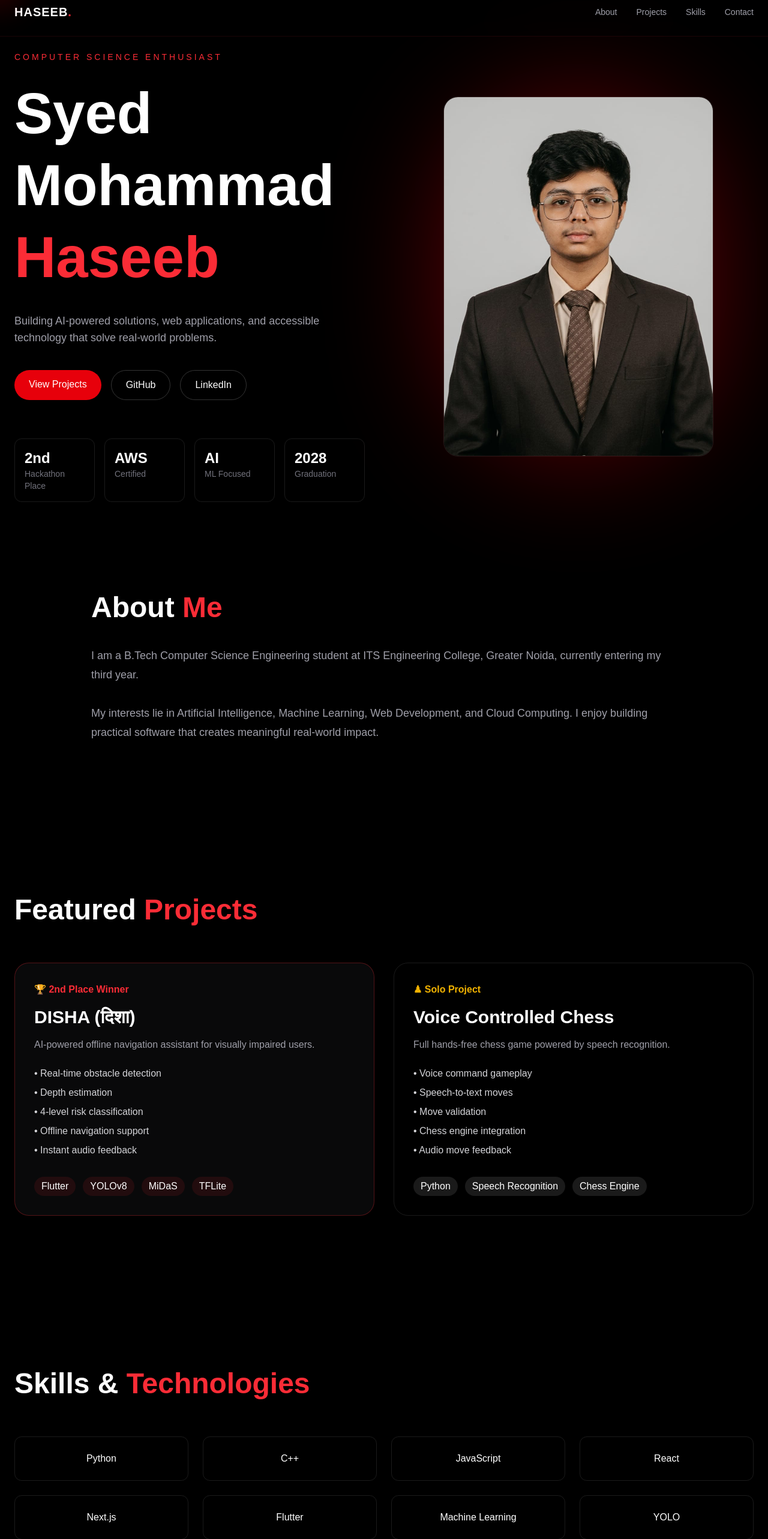
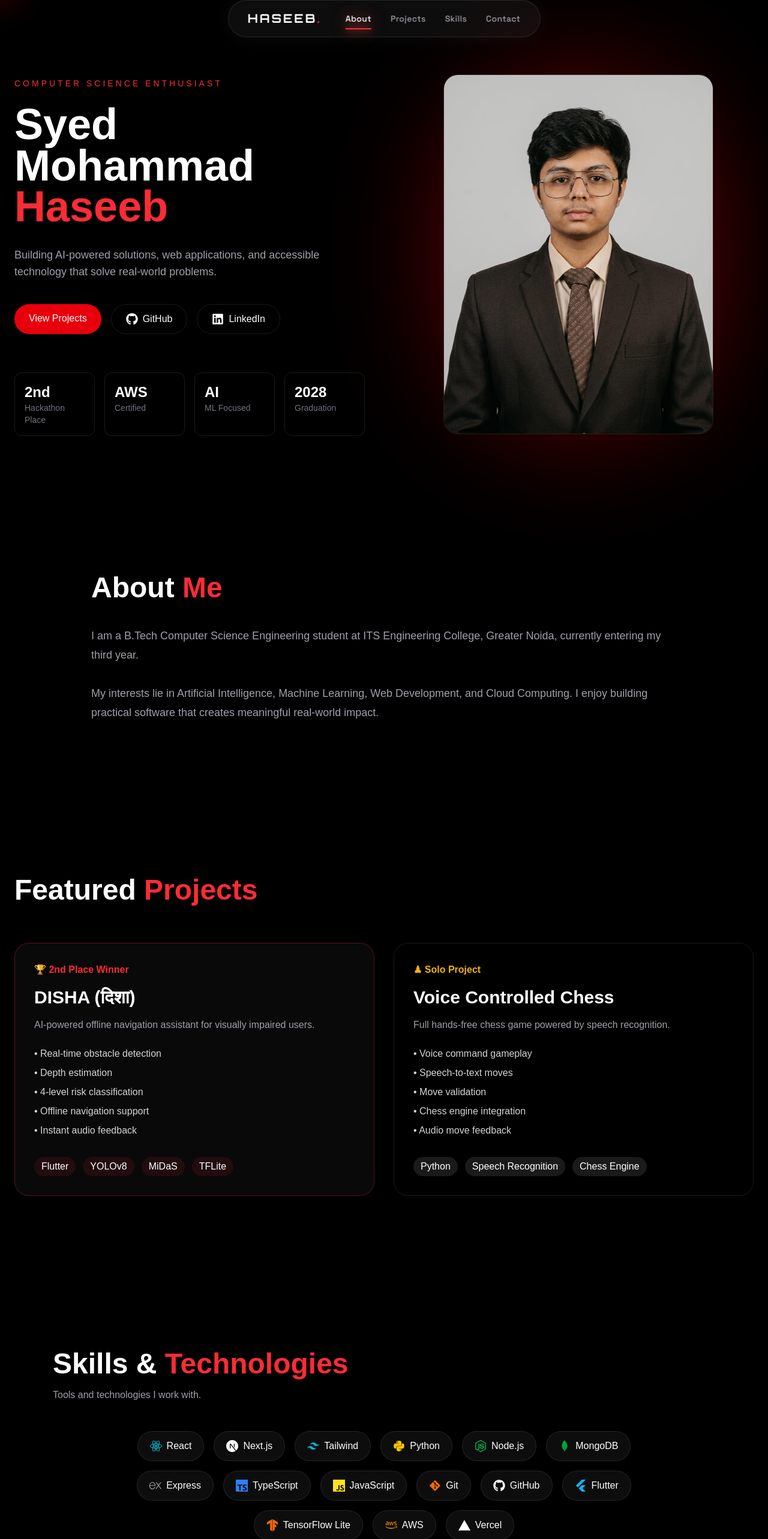
Before and after one commit to Haseeb123786/My-Portfolio-, a Next.js app: page / in a window 1280 px wide. Shown: the part 20-2586 px from the top of the page at 60% size. Built offline with nearby package versions, Linux system fonts and the light colour scheme.

Commit message:
Portfolio updates and theme support

```diff
--- a/app/layout.tsx
+++ b/app/layout.tsx
@@ -1,10 +1,16 @@
 import type { Metadata } from "next";
 import { Geist, Geist_Mono } from "next/font/google";
+import { Orbitron } from "next/font/google";
 import "./globals.css";
+import { Providers } from "./providers";
 
 const geistSans = Geist({
   variable: "--font-geist-sans",
   subsets: ["latin"],
+});
+const orbitron = Orbitron({
+  subsets: ["latin"],
+  weight: ["700"],
 });
 
 const geistMono = Geist_Mono({
@@ -13,8 +19,8 @@ const geistMono = Geist_Mono({
 });
 
 export const metadata: Metadata = {
-  title: "Create Next App",
-  description: "Generated by create next app",
+  title: "Haseeb's Portfolio",
+  description: "Created by Syed Mohammad Haseeb",
 };
 
 export default function RootLayout({
@@ -27,7 +33,9 @@ export default function RootLayout({
       lang="en"
       className={`${geistSans.variable} ${geistMono.variable} h-full antialiased`}
     >
-      <body className="min-h-full flex flex-col">{children}</body>
+      <body className="min-h-full flex flex-col">
+        <Providers>{children}</Providers>
+      </body>
     </html>
   );
 }
--- a/app/page.tsx
+++ b/app/page.tsx
@@ -1,3 +1,27 @@
+"use client";
+
+import { useTheme } from "next-themes";
+import { FaMoon, FaSun } from "react-icons/fa";
+import { FaGitAlt } from "react-icons/fa";
+import { FaCalendarAlt } from "react-icons/fa";
+import { Orbitron } from "next/font/google";
+import { Space_Grotesk } from "next/font/google";
+
+import {
+  SiNodedotjs,
+  SiMongodb,
+  SiExpress,
+  SiTypescript,
+  SiJavascript,
+  SiVercel,
+} from "react-icons/si";
+import { SiFlutter, SiGit } from "react-icons/si";
+
+import { FaReact, FaPython, FaAws } from "react-icons/fa";
+
+import { SiNextdotjs, SiTailwindcss, SiTensorflow } from "react-icons/si";
+import { motion } from "framer-motion";
+import React, { useEffect, useState } from "react";
 import Image from "next/image";
 import { FaGithub, FaLinkedin, FaEnvelope, FaInstagram } from "react-icons/fa";
 
@@ -5,10 +29,40 @@ import { FaXTwitter } from "react-icons/fa6";
 
 import Link from "next/link";
 import CursorGlow from "@/components/CursorGlow";
+const orbitron = Orbitron({
+  subsets: ["latin"],
+  weight: ["700"],
+});
+const spaceGrotesk = Space_Grotesk({
+  subsets: ["latin"],
+  weight: ["500", "600"],
+});
+export default function Home() {
+  const [activeSection, setActiveSection] = useState("about");
+  const { theme, setTheme } = useTheme();
 
-export default function Home() {
+  useEffect(() => {
+    const sections = document.querySelectorAll("section[id]");
+
+    const observer = new IntersectionObserver(
+      (entries) => {
+        entries.forEach((entry) => {
+          if (entry.isIntersecting) {
+            setActiveSection(entry.target.id);
+          }
+        });
+      },
+      {
+        threshold: 0.4,
+      },
+    );
+
+    sections.forEach((section) => observer.observe(section));
+
+    return () => observer.disconnect();
+  }, []);
   return (
-    <main className="bg-black text-white overflow-x-hidden">
+    <main className="bg-black text-white overflow-x-hidden pt-24">
       <CursorGlow />
 
       {/* Background Glow */}
@@ -21,56 +75,98 @@ export default function Home() {
       </div>
 
       {/* Navbar */}
-      <nav className="sticky top-0 z-50 backdrop-blur-2xl bg-black/30 border-b border-red-500/10">
-        <div className="max-w-7xl mx-auto px-6 h-20 flex items-center justify-between">
+      <nav className="fixed top-5 left-1/2 -translate-x-1/2 z-50">
+        <div className="flex items-center gap-10 px-8 py-4 rounded-full bg-white/5 backdrop-blur-xl border border-white/10 shadow-[0_0_30px_rgba(255,255,255,0.05)]">
           <a
             href="#about"
-            className="font-bold text-xl tracking-wider transition-all duration-300 hover:text-white hover:[text-shadow:0_0_15px_white]"
+            className={`${orbitron.className} font-bold text-xl tracking-[3px] transition-all duration-300 hover:text-white hover:[text-shadow:0_0_15px_white]`}
           >
             HASEEB<span className="text-red-500">.</span>
           </a>
 
-          <div className="hidden md:flex gap-8 text-sm">
+          <div
+            className={`${spaceGrotesk.className} hidden md:flex gap-8 text-sm relative tracking-wide`}
+          >
             <a
               href="#about"
-              className="text-zinc-400 transition-all duration-300 hover:text-white hover:[text-shadow:0_0_12px_white]"
+              className={`relative transition-all duration-300 ${
+                activeSection === "about"
+                  ? "text-white drop-shadow-[0_0_12px_rgba(239,68,68,0.8)]"
+                  : "text-zinc-400 hover:text-white"
+              }`}
             >
               About
+              {activeSection === "about" && (
+                <motion.div
+                  layoutId="navbar-indicator"
+                  className="absolute -bottom-2 left-0 right-0 h-[2px] bg-red-500 shadow-[0_0_12px_rgba(239,68,68,0.8)]"
+                />
+              )}
             </a>
 
             <a
               href="#projects"
-              className="text-zinc-400 transition-all duration-300 hover:text-white hover:[text-shadow:0_0_12px_white]"
+              className={`relative transition-all duration-300 ${
+                activeSection === "projects"
+                  ? "text-white drop-shadow-[0_0_12px_rgba(239,68,68,0.8)]"
+                  : "text-zinc-400 hover:text-white"
+              }`}
             >
               Projects
+              {activeSection === "projects" && (
+                <motion.div
+                  layoutId="navbar-indicator"
+                  className="absolute -bottom-2 left-0 right-0 h-[2px] bg-red-500 shadow-[0_0_12px_rgba(239,68,68,0.8)]"
+                />
+              )}
             </a>
 
             <a
               href="#skills"
-              className="text-zinc-400 transition-all duration-300 hover:text-white hover:[text-shadow:0_0_12px_white]"
+              className={`relative transition-all duration-300 ${
+                activeSection === "skills"
+                  ? "text-white drop-shadow-[0_0_12px_rgba(239,68,68,0.8)]"
+                  : "text-zinc-400 hover:text-white"
+              }`}
             >
               Skills
+              {activeSection === "skills" && (
+                <motion.div
+                  layoutId="navbar-indicator"
+                  className="absolute -bottom-2 left-0 right-0 h-[2px] bg-red-500 shadow-[0_0_12px_rgba(239,68,68,0.8)]"
+                />
+              )}
             </a>
 
             <a
               href="#contact"
-              className="text-zinc-400 transition-all duration-300 hover:text-white hover:[text-shadow:0_0_12px_white]"
+              className={`relative transition-all duration-300 ${
+                activeSection === "contact"
+                  ? "text-white drop-shadow-[0_0_12px_rgba(239,68,68,0.8)]"
+                  : "text-zinc-400 hover:text-white"
+              }`}
             >
               Contact
+              {activeSection === "contact" && (
+                <motion.div
+                  layoutId="navbar-indicator"
+                  className="absolute -bottom-2 left-0 right-0 h-[2px] bg-red-500 shadow-[0_0_12px_rgba(239,68,68,0.8)]"
+                />
+              )}
             </a>
           </div>
         </div>
       </nav>
 
       {/* Hero */}
-      <section className="min-h-screen flex items-center">
+      <section className="min-h-screen flex items-center -mt-12">
         <div className="max-w-7xl mx-auto px-6 grid lg:grid-cols-2 gap-16 items-center">
           <div>
             <p className="text-red-500 uppercase tracking-[4px] text-sm mb-6">
               Computer Science Enthusiast
             </p>
 
-            <h1 className="text-6xl lg:text-8xl font-bold leading-tight">
+            <h1 className="text-5xl lg:text-7xl font-bold leading-[0.95]">
               Syed
               <br />
               Mohammad
@@ -91,21 +187,25 @@ export default function Home() {
                 View Projects
               </Link>
 
-              <Link
+              <a
                 href="https://github.com/Haseeb123786"
                 target="_blank"
-                className="border border-white/20 px-6 py-3 rounded-full transition-all duration-300 hover:border-red-500 hover:text-red-400 hover:shadow-[0_0_40px_rgba(239,68,68,0.6)] hover:scale-105"
+                rel="noopener noreferrer"
+                className="flex items-center gap-2 px-6 py-3 rounded-full border border-white/10 hover:border-white hover:shadow-[0_0_25px_rgba(255,255,255,0.4)] transition-all duration-300"
               >
-                GitHub
-              </Link>
+                <FaGithub size={20} />
+                <span>GitHub</span>
+              </a>
 
-              <Link
+              <a
                 href="https://www.linkedin.com/in/haseeb-akbar-379b9a1aa/"
                 target="_blank"
-                className="border border-white/20 px-6 py-3 rounded-full transition-all duration-300 hover:border-red-500 hover:text-red-400 hover:shadow-[0_0_40px_rgba(239,68,68,0.6)] hover:scale-105"
+                rel="noopener noreferrer"
+                className="flex items-center gap-2 px-6 py-3 rounded-full border border-white/10 hover:border-blue-500 hover:shadow-[0_0_25px_rgba(59,130,246,0.5)] transition-all duration-300"
               >
-                LinkedIn
-              </Link>
+                <FaLinkedin size={20} />
+                <span>LinkedIn</span>
+              </a>
             </div>
 
             <div className="grid grid-cols-2 md:grid-cols-4 gap-4 mt-16">
@@ -131,7 +231,7 @@ export default function Home() {
             </div>
           </div>
 
-          <div className="flex justify-center">
+          <div className="flex justify-center -translate-y-1">
             <Link href="#projects" className="relative block">
               <div className="absolute inset-0 rounded-full bg-red-600 blur-[100px] opacity-40"></div>
 
@@ -283,31 +383,63 @@ export default function Home() {
 
       {/* Skills */}
       <section id="skills" className="py-32">
-        <div className="max-w-7xl mx-auto px-6">
-          <h2 className="text-5xl font-bold mb-16">
+        <div className="max-w-6xl mx-auto px-6">
+          <h2 className="text-5xl font-bold mb-4">
             Skills & <span className="text-red-500">Technologies</span>
           </h2>
 
-          <div className="grid md:grid-cols-4 gap-6">
+          <p className="text-zinc-400 mb-12">
+            Tools and technologies I work with.
+          </p>
+
+          <div className="flex flex-wrap justify-center gap-4 max-w-4xl mx-auto">
             {[
-              "Python",
-              "C++",
-              "JavaScript",
-              "React",
-              "Next.js",
-              "Flutter",
-              "Machine Learning",
-              "YOLO",
-              "AWS",
-              "Git",
-              "GitHub",
-              "Tailwind CSS",
+              { name: "React", icon: <FaReact className="text-cyan-400" /> },
+              { name: "Next.js", icon: <SiNextdotjs className="text-white" /> },
+              {
+                name: "Tailwind",
+                icon: <SiTailwindcss className="text-cyan-500" />,
+              },
+              {
+                name: "Python",
+                icon: <FaPython className="text-yellow-400" />,
+              },
+              {
+                name: "Node.js",
+                icon: <SiNodedotjs className="text-green-500" />,
+              },
+              {
+                name: "MongoDB",
+                icon: <SiMongodb className="text-green-600" />,
+              },
+              {
+                name: "Express",
+                icon: <SiExpress className="text-gray-300" />,
+              },
+              {
+                name: "TypeScript",
+                icon: <SiTypescript className="text-blue-500" />,
+              },
+              {
+                name: "JavaScript",
+                icon: <SiJavascript className="text-yellow-300" />,
+              },
+              { name: "Git", icon: <FaGitAlt className="text-orange-500" /> },
+              { name: "GitHub", icon: <FaGithub className="text-white" /> },
+              { name: "Flutter", icon: <SiFlutter className="text-sky-400" /> },
+              {
+                name: "TensorFlow Lite",
+                icon: <SiTensorflow className="text-orange-500" />,
+              },
+              { name: "AWS", icon: <FaAws className="text-orange-400" /> },
+              { name: "Vercel", icon: <SiVercel className="text-white" /> },
             ].map((skill) => (
               <div
-                key={skill}
-                className="border border-white/10 p-6 rounded-xl text-center transition-all duration-300 hover:border-red-500 hover:text-red-400 hover:-translate-y-2 hover:shadow-[0_0_40px_rgba(239,68,68,0.4)]"
+                key={skill.name}
+                className="flex items-center gap-2 px-5 py-3 rounded-full border border-white/10 bg-white/5 hover:border-red-500 hover:shadow-[0_0_20px_rgba(239,68,68,0.5)] transition-all duration-300"
               >
-                {skill}
+                <span className="text-xl">{skill.icon}</span>
+                <span>{skill.name}</span>
               </div>
             ))}
           </div>
@@ -315,60 +447,129 @@ export default function Home() {
       </section>
 
       {/* Contact */}
-      <section id="contact" className="py-32">
-        <div className="max-w-4xl mx-auto text-center px-6">
+      <section id="contact" className="max-w-6xl mx-auto px-6 py-32">
+        <div className="grid lg:grid-cols-2 gap-12">
+          {/* Left Side */}
+          <div>
             <h2 className="text-6xl font-bold">
               Let's <span className="text-red-500">Connect</span>
             </h2>
 
-          <p className="mt-8 text-zinc-400">
-            Open to internships, collaborations and exciting projects.
+            <p className="mt-6 text-zinc-400 text-lg">
+              Open to internships, collaborations, hackathons and exciting
+              software projects.
             </p>
 
-          <div className="mt-12 flex justify-center gap-8 flex-wrap">
+            {/* Book Meeting */}
+            <a
+              href="https://cal.com/mohammad-haseeb-sayed-qbzmav/portfolio-call"
+              target="_blank"
+              rel="noopener noreferrer"
+              className="mt-5 flex items-center gap-4 p-5 rounded-2xl border border-white/10 bg-white/5 hover:border-red-500 hover:shadow-[0_0_30px_rgba(239,68,68,0.5)] hover:scale-[1.02] transition-all duration-300"
+            >
+              <FaCalendarAlt size={28} />
+              <div>
+                <h3 className="font-semibold">Book a Meeting</h3>
+                <p className="text-zinc-400 text-sm">
+                  Schedule a 30-minute call with me
+                </p>
+              </div>
+            </a>
+
+            {/* Available */}
+            <div className="mt-6 p-5 rounded-2xl border border-green-500/20 bg-green-500/5 hover:shadow-[0_0_30px_rgba(34,197,94,0.4)] hover:scale-[1.02] transition-all duration-300">
+              <p className="text-green-400 font-medium">
+                ● Available for internships & freelance projects
+              </p>
+            </div>
+          </div>
+
+          {/* Right Side */}
+          <div>
+            <form
+              action="https://formsubmit.co/ha741183@gmail.com"
+              method="POST"
+              className="space-y-3"
+            >
+              <input
+                type="text"
+                name="name"
+                placeholder="Your Name"
+                required
+                className="w-full p-4 rounded-2xl bg-white/5 border border-white/10 hover:border-red-500 hover:scale-105 hover:shadow-[0_0_40px_rgba(239,68,68,0.7)] focus:border-red-500 focus:shadow-[0_0_30px_rgba(239,68,68,0.5)] transition-all duration-300 outline-none"
+              />
+
+              <input
+                type="email"
+                name="email"
+                placeholder="Your Email"
+                required
+                className="w-full p-4 rounded-2xl bg-white/5 border border-white/10 hover:border-red-500 hover:scale-105 hover:shadow-[0_0_40px_rgba(239,68,68,0.7)] focus:border-red-500 focus:shadow-[0_0_30px_rgba(239,68,68,0.5)] transition-all duration-300 outline-none"
+              />
+
+              <textarea
+                name="message"
+                rows={4}
+                placeholder="Tell me about your project..."
+                required
+                className="w-full p-4 rounded-2xl bg-white/5 border border-white/10 hover:border-red-500 hover:scale-105 hover:shadow-[0_0_40px_rgba(239,68,68,0.7)] focus:border-red-500 focus:shadow-[0_0_30px_rgba(239,68,68,0.5)] transition-all duration-300 outline-none resize-none"
+              />
+
+              <button
+                type="submit"
+                className="px-8 py-4 bg-red-600 rounded-2xl hover:bg-red-700 hover:shadow-[0_0_40px_rgba(239,68,68,0.7)] transition-all duration-300 -mt-2"
+              >
+                Send Message
+              </button>
+            </form>
+          </div>
+        </div>
+        <div className="flex justify-center gap-4 mt-14 flex-wrap">
           <a
             href="mailto:ha741183@gmail.com"
-              className="p-5 rounded-2xl border border-white/10 transition-all duration-300 hover:scale-110 hover:shadow-[0_0_30px_rgba(239,68,68,0.5)]"
+            className="p-4 rounded-xl border border-white/10 hover:border-red-500 hover:shadow-[0_0_25px_rgba(239,68,68,0.7)] hover:scale-110 transition-all duration-300"
           >
-              <FaEnvelope size={32} />
+            <FaEnvelope size={24} />
           </a>
 
           <a
             href="https://github.com/Haseeb123786"
             target="_blank"
             rel="noopener noreferrer"
-              className="p-5 rounded-2xl border border-white/10 transition-all duration-300 hover:scale-110 hover:shadow-[0_0_30px_rgba(255,255,255,0.5)]"
+            className="p-4 rounded-xl border border-white/10 hover:border-white hover:shadow-[0_0_25px_rgba(255,255,255,0.6)] hover:scale-110 transition-all duration-300"
           >
-              <FaGithub size={32} />
+            <FaGithub size={24} />
           </a>
 
           <a
             href="https://www.linkedin.com/in/haseeb-akbar-379b9a1aa/"
             target="_blank"
             rel="noopener noreferrer"
-              className="p-5 rounded-2xl border border-white/10 transition-all duration-300 hover:scale-110 hover:shadow-[0_0_30px_rgba(0,119,181,0.5)]"
+            className="p-4 rounded-xl border border-white/10 hover:border-blue-500 hover:shadow-[0_0_25px_rgba(59,130,246,0.7)] hover:scale-110 transition-all duration-300"
           >
-              <FaLinkedin size={32} />
+            <FaLinkedin size={24} />
           </a>
 
           <a
             href="https://www.instagram.com/haseeb.syed72/"
             target="_blank"
             rel="noopener noreferrer"
-              className="p-5 rounded-2xl border border-white/10 transition-all duration-300 hover:scale-110 hover:shadow-[0_0_30px_rgba(225,48,108,0.5)]"
+            className="p-4 rounded-xl border border-white/10 hover:border-pink-500 hover:shadow-[0_0_25px_rgba(236,72,153,0.7)] hover:scale-110 transition-all duration-300"
           >
-              <FaInstagram size={32} />
+            <FaInstagram size={24} />
           </a>
 
           <a
             href="https://x.com/Haseeb85008238"
             target="_blank"
             rel="noopener noreferrer"
-              className="p-5 rounded-2xl border border-white/10 transition-all duration-300 hover:scale-110 hover:shadow-[0_0_30px_rgba(255,255,255,0.5)]"
+            className="p-4 rounded-xl border border-white/10 hover:border-white hover:shadow-[0_0_25px_rgba(255,255,255,0.7)] hover:scale-110 transition-all duration-300"
           >
-              <FaXTwitter size={32} />
+            <FaXTwitter size={24} />
           </a>
         </div>
+        <div className="mt-12 text-center text-zinc-500 text-sm">
+          © 2026 Designed & Developed by Syed Mohammad Haseeb.
         </div>
       </section>
     </main>
--- /dev/null
+++ b/app/providers.tsx
@@ -0,0 +1,11 @@
+"use client";
+
+import { ThemeProvider } from "next-themes";
+
+export function Providers({ children }: { children: React.ReactNode }) {
+  return (
+    <ThemeProvider attribute="class" defaultTheme="dark">
+      {children}
+    </ThemeProvider>
+  );
+}
--- a/package.json
+++ b/package.json
@@ -9,7 +9,9 @@
     "lint": "eslint"
   },
   "dependencies": {
+    "framer-motion": "^12.40.0",
     "next": "16.2.7",
+    "next-themes": "^0.4.6",
     "react": "19.2.4",
     "react-dom": "19.2.4",
     "react-icons": "^5.6.0"
```
Also changed, not shown: 1 other file (tests, documents, lock files or other folders). Lines whose indentation alone changed are shown as unchanged.
